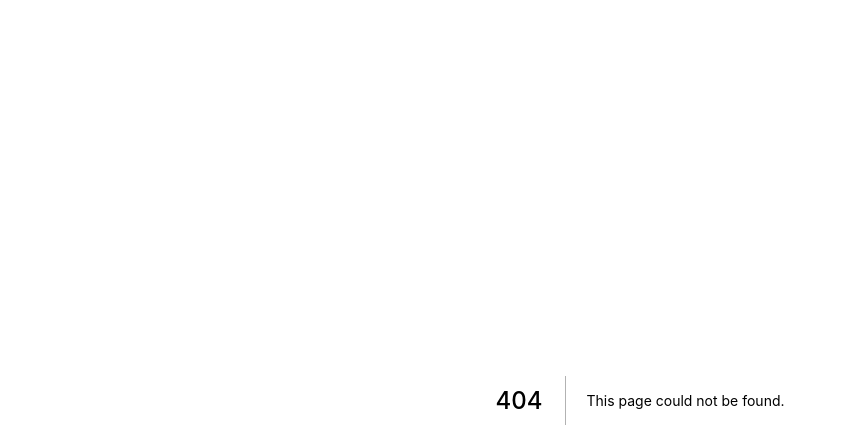
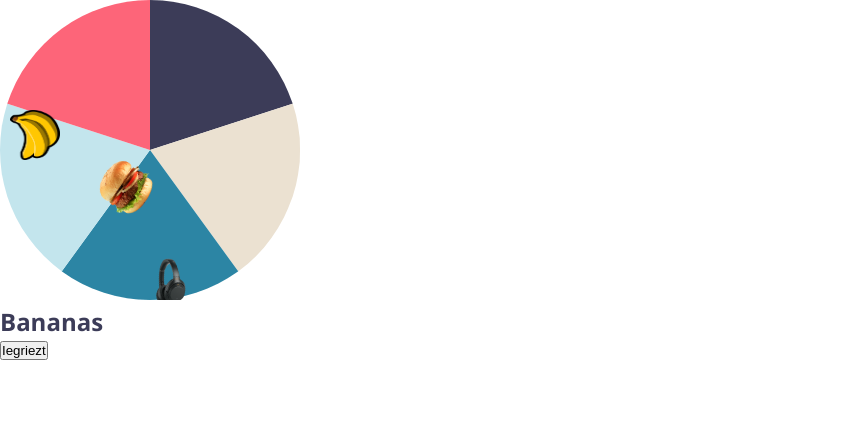
Before and after one commit to Devkeycrap/iegriez-pasauli, a Next.js app: page /game in a window 1280 px wide. Before the commit this address had no page. Shown: the top 448 px of the page, without its empty margins (0-847 px from the left). Built offline with nearby package versions, Linux system fonts and the light colour scheme.

Commit message:
Game page for game components to render

```diff
--- /dev/null
+++ b/pages/game.tsx
@@ -0,0 +1,15 @@
+import { useState } from "react";
+import Questions from "../components/Questions.component";
+import Wheel from "../components/Wheel.component";
+
+export default function Game() {
+  const [stage, setStage] = useState(1);
+  const [gameObj, setGameObj] = useState(null);
+
+  return (
+    <div>
+      {stage === 1 && <Wheel setStage={setStage} setGameObj={setGameObj} />}
+      {stage === 2 && <Questions gameObj={gameObj} />}
+    </div>
+  );
+}
```
